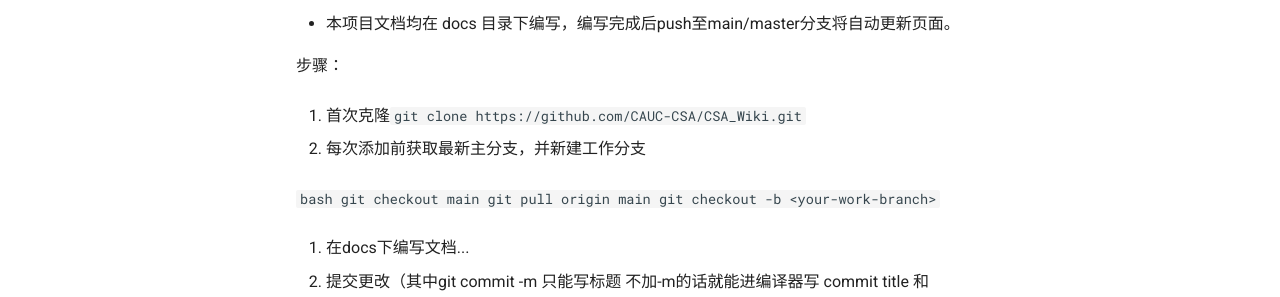
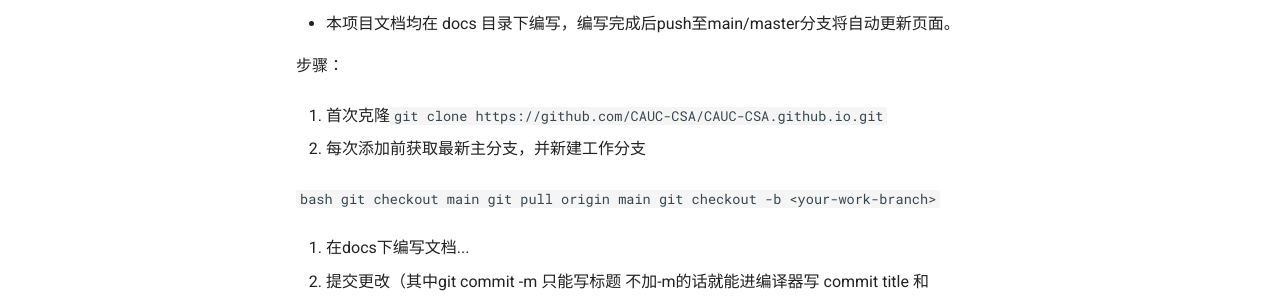
Before and after one commit to Gavver/CAUC-CSA.github.io, an MkDocs documentation site: the page built from docs/index.md, in a window 1280 px wide and 1000 px high. Shown: the part 520-817 px from the top of the window. Built offline with MkDocs 1.6.1 and Material for MkDocs 9.7.7, drawn with Linux system fonts in a browser that asks for light colours; part of the change alters nothing that is shown.

Commit message:
Update clone URL in setup instructions

```diff
--- a/docs/index.md
+++ b/docs/index.md
@@ -16,7 +16,7 @@
 
 步骤：
 
-1. 首次克隆`git clone https://github.com/CAUC-CSA/CSA_Wiki.git`
+1. 首次克隆`git clone https://github.com/CAUC-CSA/CAUC-CSA.github.io.git`
 
 2. 每次添加前获取最新主分支，并新建工作分支
 
```
